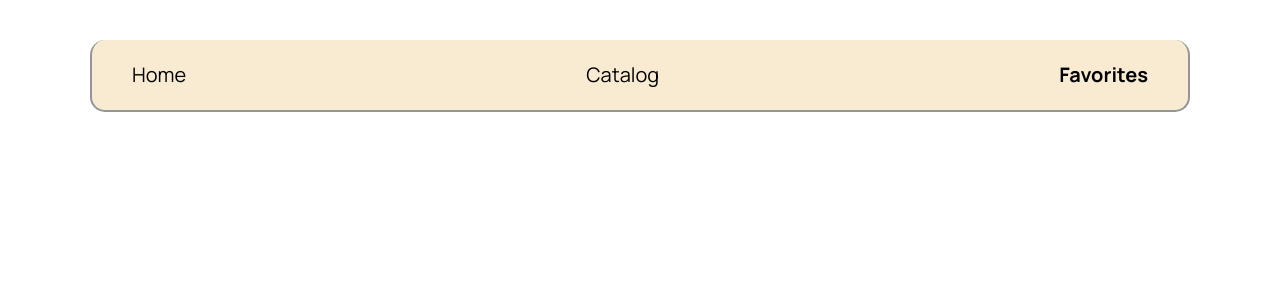
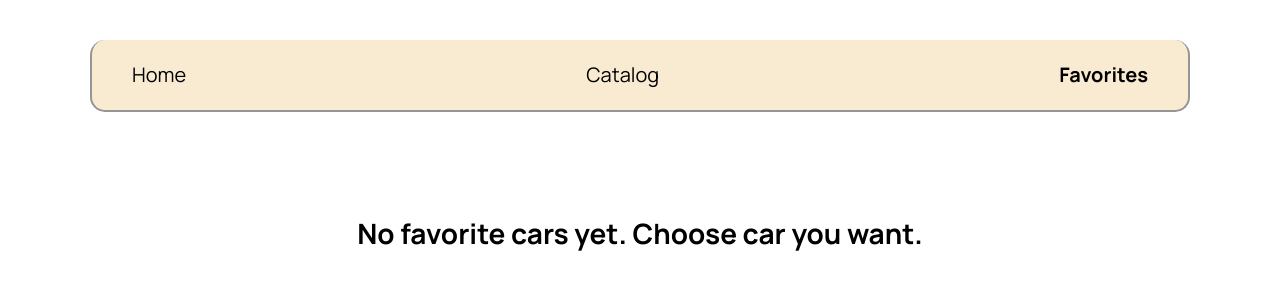
Before and after one commit to kiianskii/rent-cars-project, a React (Vite) app: page /favorites in a window 1280 px wide. Shown: the top 300 px of the page. Built offline with nearby package versions, Linux system fonts and the light colour scheme.

Commit message:
fav icon

```diff
--- a/src/components/CatalogItem/CatalogItem.jsx
+++ b/src/components/CatalogItem/CatalogItem.jsx
@@ -3,6 +3,7 @@ import { useToggle } from "../../hooks/useToggle";
 import { changeFavorite } from "../../redux/slice";
 import Modal from "../Modal/Modal";
 import s from "./CatalogItem.module.css";
+import Icons from "../../assets/sprite.svg";
 
 function CatalogItem({ item }) {
   const dispatch = useDispatch();
@@ -23,6 +24,7 @@ function CatalogItem({ item }) {
 
   const { openModal, closeModal, isOpen } = useToggle();
 
+  const favoriteIcon = favorite ? "#icon-active" : "#icon-normal";
   return (
     <li className={s.item}>
       <label className={s.label}>
@@ -34,8 +36,8 @@ function CatalogItem({ item }) {
           onChange={() => dispatch(changeFavorite(item.id))}
         />
         <span className={s.heart_span}>
-          <svg width={24} height={24} className={s.heart}>
-            <use href="../../assets/sprite.svg#icon-heart"></use>
+          <svg width={18} height={18} className={s.heart}>
+            <use href={Icons + favoriteIcon}></use>
           </svg>
         </span>
       </label>
--- a/src/components/CatalogItem/CatalogItem.module.css
+++ b/src/components/CatalogItem/CatalogItem.module.css
@@ -44,20 +44,11 @@
   top: 10px;
   right: 10px;
 }
-/*
+
 .heart_span {
-  width: 16px;
-  height: 16px;
-  border-radius: 2px;
-  transition: background-color 250ms cubic-bezier(0.4, 0, 0.2, 1),
-    border 250ms cubic-bezier(0.4, 0, 0.2, 1),
-    fill 250ms cubic-bezier(0.4, 0, 0.2, 1);
-  display: inline-flex;
-  align-items: center;
-  justify-content: center;
-  fill: transparent;
-  flex-shrink: 0;
-  margin-right: 8px;
+  position: absolute;
+  top: 10px;
+  right: 10px;
 }
 
 .visually_hidden {
@@ -71,7 +62,7 @@
   clip-path: inset(100%);
   clip: rect(0 0 0 0);
   overflow: hidden;
- } */
+}
 
 .label {
   color: var(--LIGHT-SLATE, #8e8f99);
@@ -85,7 +76,7 @@
   right: 1px;
 }
 
-.heart {
+/* .heart {
   fill: red;
   stroke: black;
-}
+} */
--- a/src/pages/FavoritesPage/FavoritesPage.jsx
+++ b/src/pages/FavoritesPage/FavoritesPage.jsx
@@ -6,12 +6,14 @@ import s from "./FavoritesPage.module.css";
 function FavoritesPage() {
   const cars = useSelector(selectCars);
   const favoriteCars = cars.filter((item) => item.favorite);
-  return (
+  return favoriteCars.length ? (
     <ul className={s.list}>
       {favoriteCars.map((item) => {
         return <CatalogItem key={item.id} item={item} />;
       })}
     </ul>
+  ) : (
+    <h3 className={s.text}>No favorite cars yet. Choose car you want.</h3>
   );
 }
 
--- a/src/pages/FavoritesPage/FavoritesPage.module.css
+++ b/src/pages/FavoritesPage/FavoritesPage.module.css
@@ -8,3 +8,10 @@
   flex-wrap: wrap;
   gap: 50px 29px;
 }
+.text {
+  display: flex;
+  align-items: center;
+  justify-content: center;
+  margin-top: 100px;
+  font-size: 28px;
+}
--- a/src/redux/operations.js
+++ b/src/redux/operations.js
@@ -9,7 +9,9 @@ export const fetchCarsThunk = createAsyncThunk(
     const savedCars = thunkAPI.getState().cars.cars;
     if (!savedCars.length) {
       try {
-        const { data } = await axios.get("cars");
+        const { data } = await axios.get("cars", {
+          params: { page: 1, limit: 10 },
+        });
         const newData = data.map((item) => {
           return { ...item, favorite: false };
         });
```
Also changed, not shown: src/assets/sprite.svg.
